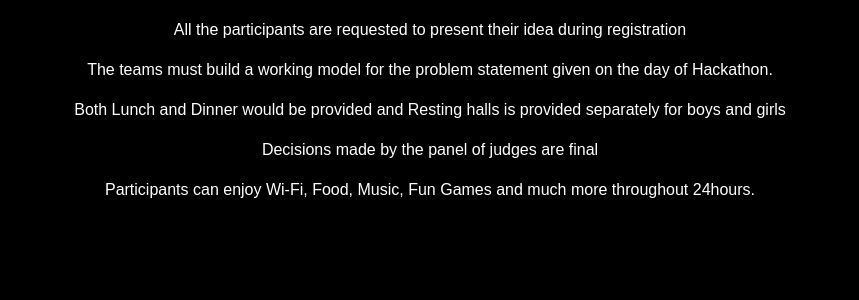
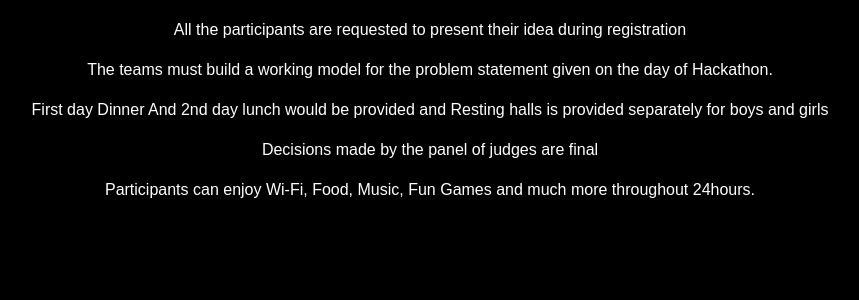
Before and after one commit to ROHITH1112790/codeoclock-dynamic, a Flask app: page / in a window 1280 px wide. Shown: the part 2147-2447 px from the top of the page, without its empty margins (210-1069 px from the left). Run offline with Flask 3, Linux system fonts and the light colour scheme; some libraries are stand-ins or nearby versions.

Commit message:
commit 1

```diff
--- a/templates/index.html
+++ b/templates/index.html
@@ -860,7 +860,8 @@
             <p style="align-items: center;text-align: center;">Team members can be of any year/department but must belong to the same college and ID Card is mandatory</p>
             <p style="align-items: center;text-align: center;">All the participants are requested to present their idea during registration </p>
             <p style="align-items: center;text-align: center;">The teams must build a working model for the problem statement given on the day of Hackathon.</p>
-            <p style="align-items: center;text-align: center;">Both Lunch and Dinner would be provided and Resting halls is provided separately for boys and girls</p>
+            <p style="align-items: center;text-align: center;">First day Dinner
+                And 2nd day lunch would be provided and Resting halls is provided separately for boys and girls</p>
             <p style="align-items: center;text-align: center;">Decisions made by the panel of judges are final</p>
             <p style="align-items: center;text-align: center;">Participants can enjoy Wi-Fi, Food, Music, Fun Games and much more throughout 24hours.</p>
                 </div>
```
